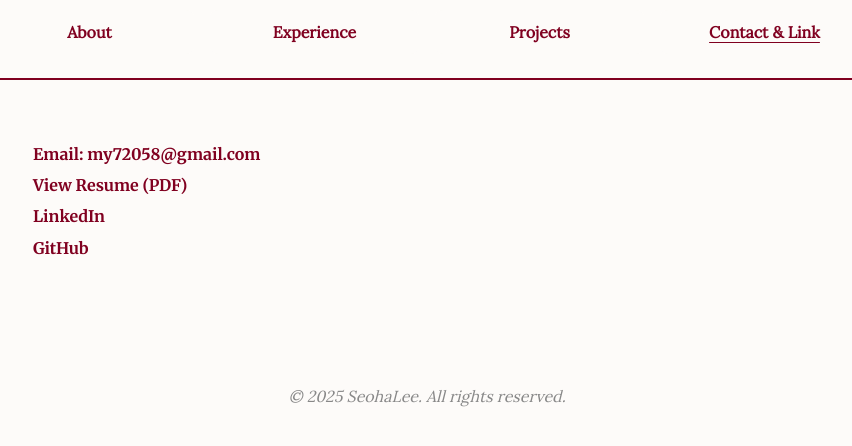
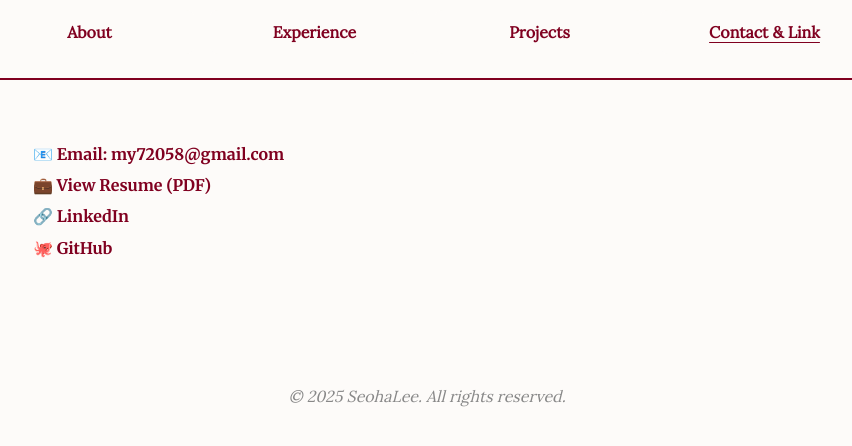
Before and after one commit to Seoha-Lee/Seoha-Lee.github.io, a plain HTML site: page contact.html in a window 1280 px wide. Shown: the part 94-540 px from the top of the page, without its empty margins (213-1065 px from the left). Drawn offline with Linux system fonts and the light colour scheme.

Commit message:
emoji added

```diff
--- a/contact.html
+++ b/contact.html
@@ -25,10 +25,10 @@
 
     <!-- Contact Section -->
     <section class="contact">
-    <a href="mailto:my72058@gmail.com" class="contact-item">Email: my72058@gmail.com</a>
-    <a href="files\SeohaLee_Resume.pdf" target="_blank" rel="noopener">View Resume (PDF)</a>
-    <a href="https://www.linkedin.com/in/seoha-lee/" class="contact-item">LinkedIn</a>
-    <a href="https://github.com/Seoha-Lee" class="contact-item">GitHub</a>
+    <a href="mailto:my72058@gmail.com" class="contact-item">📧 Email: my72058@gmail.com</a>
+    <a href="files\SeohaLee_Resume.pdf" target="_blank" rel="noopener">💼 View Resume (PDF)</a>
+    <a href="https://www.linkedin.com/in/seoha-lee/" class="contact-item">🔗 LinkedIn</a>
+    <a href="https://github.com/Seoha-Lee" class="contact-item">🐙 GitHub</a>
     </section>
 
     <footer>
```
